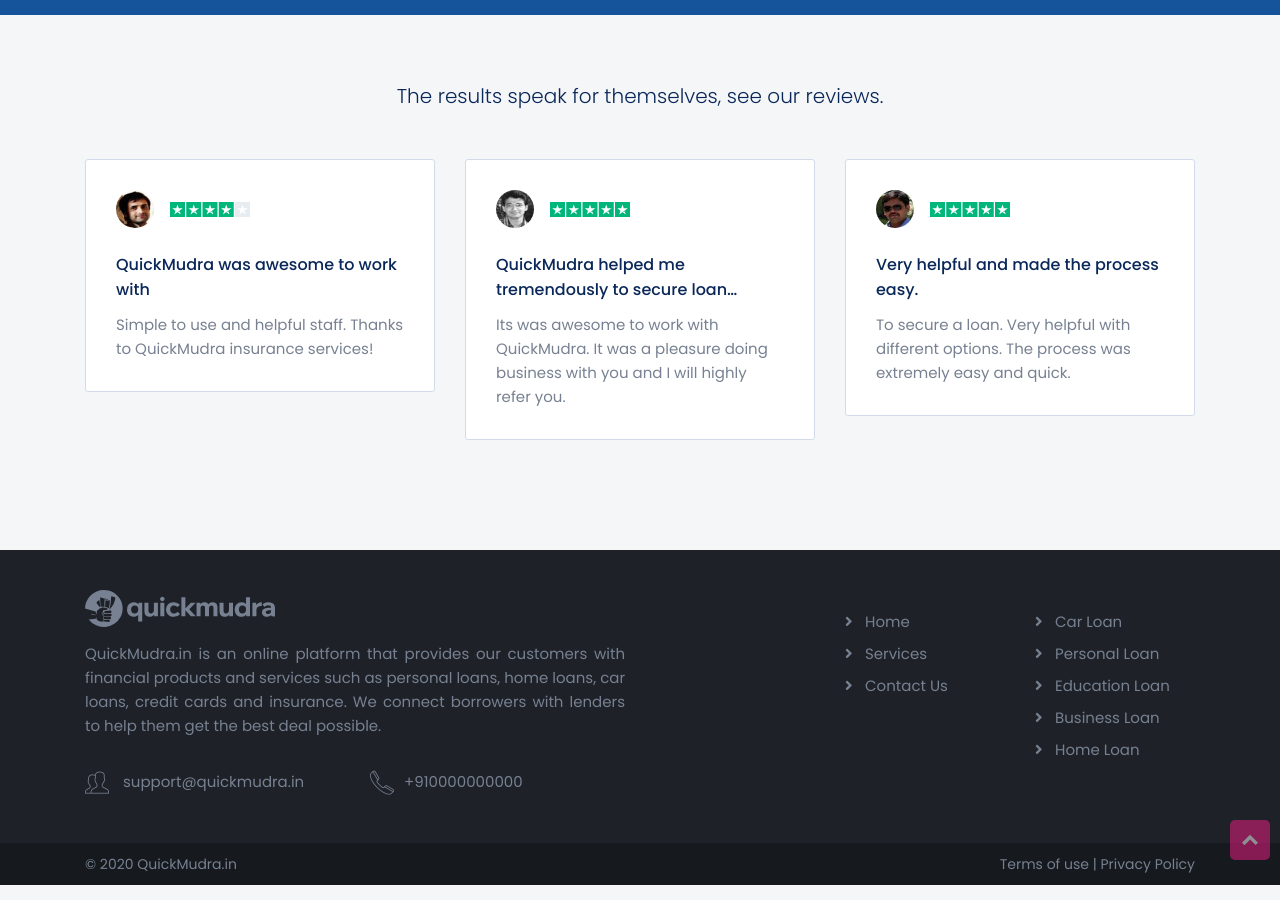
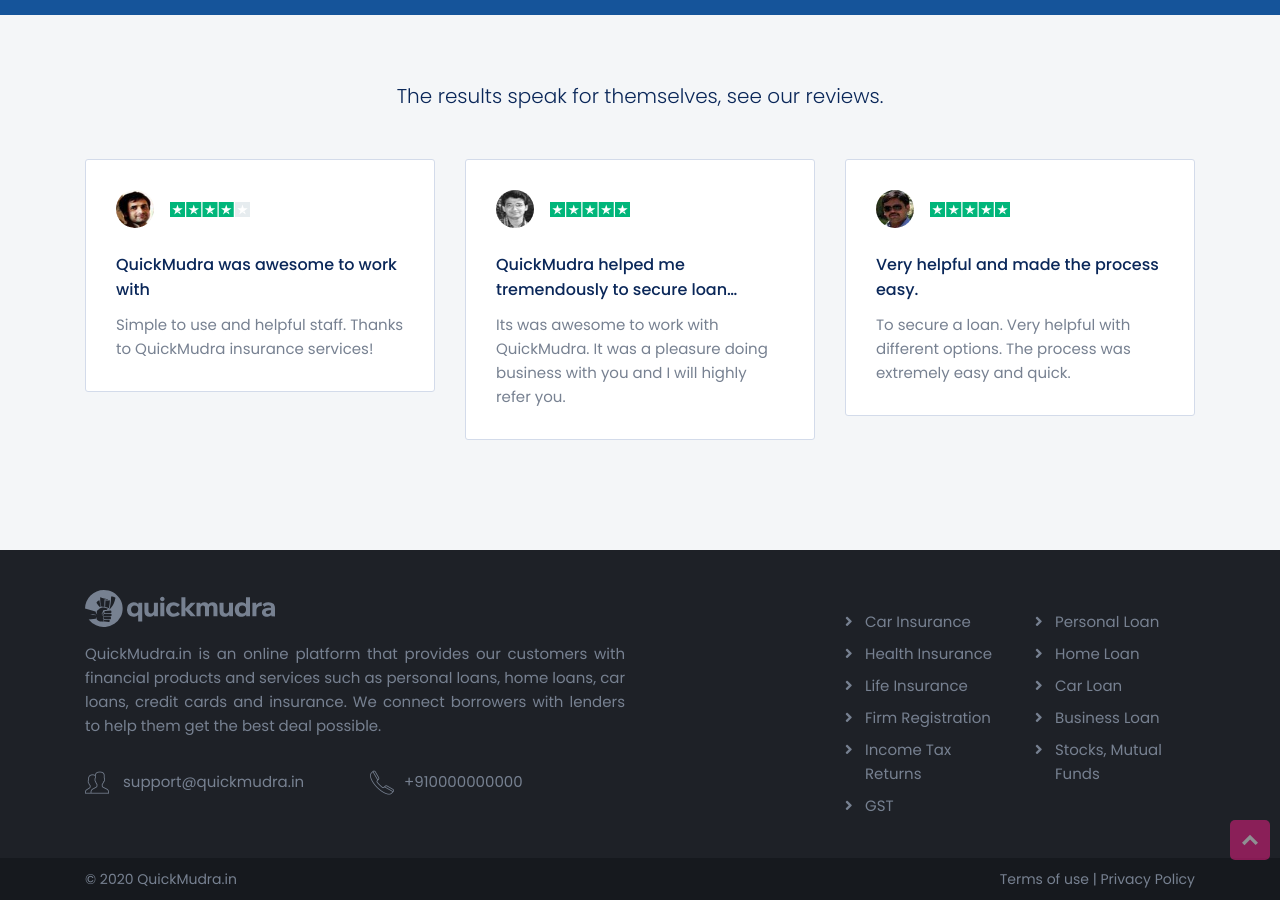
Before and after one commit to jaswinder-singh/creditme, a Jekyll site: the page built from index.html, in a window 1280 px wide and 900 px high, scrolled down 2771 px. Built offline with Jekyll 4.4.1, drawn with Linux system fonts in a browser that asks for light colours; nearby versions of some CDN libraries.

Commit message:
Update footer.html

```diff
--- a/_includes/footer.html
+++ b/_includes/footer.html
@@ -28,20 +28,23 @@
                 <div class="col-xl-2 col-lg-2 col-md-4 col-sm-6 col-6 ">
                     <div class="widget-footer mt40 ">
                         <ul class="listnone ">
-                            <li><a href="{{ site.url }}">Home</a></li>
-                            <li><a href="javascript:void(0);">Services</a></li>
-                            <li><a href="/contact-us">Contact Us</a></li>
+                            <li><a href="javascript:void(0);">Car Insurance</a></li>
+                            <li><a href="javascript:void(0);">Health Insurance</a></li>
+                            <li><a href="javascript:void(0);">Life Insurance</a></li>
+                            <li><a href="javascript:void(0);">Firm Registration</a></li>
+                            <li><a href="javascript:void(0);">Income Tax Returns</a></li>
+                            <li><a href="javascript:void(0);">GST</a></li>
                         </ul>
                     </div>
                 </div>
                 <div class="col-xl-2 col-lg-2 col-md-4 col-sm-6 col-6 ">
                     <div class="widget-footer mt40 ">
                         <ul class="listnone ">
+                            <li><a href="javascript:void(0);">Personal Loan</a></li>
+                            <li><a href="javascript:void(0);">Home Loan</a></li>
                             <li><a href="javascript:void(0);">Car Loan</a></li>
-                            <li><a href="javascript:void(0);">Personal Loan</a></li>
-                            <li><a href="javascript:void(0);">Education Loan</a></li>
                             <li><a href="javascript:void(0);">Business Loan</a></li>
-                            <li><a href="javascript:void(0);">Home Loan</a></li>
+                            <li><a href="javascript:void(0);">Stocks, Mutual Funds</a></li>
                         </ul>
                     </div>
                 </div>
```
